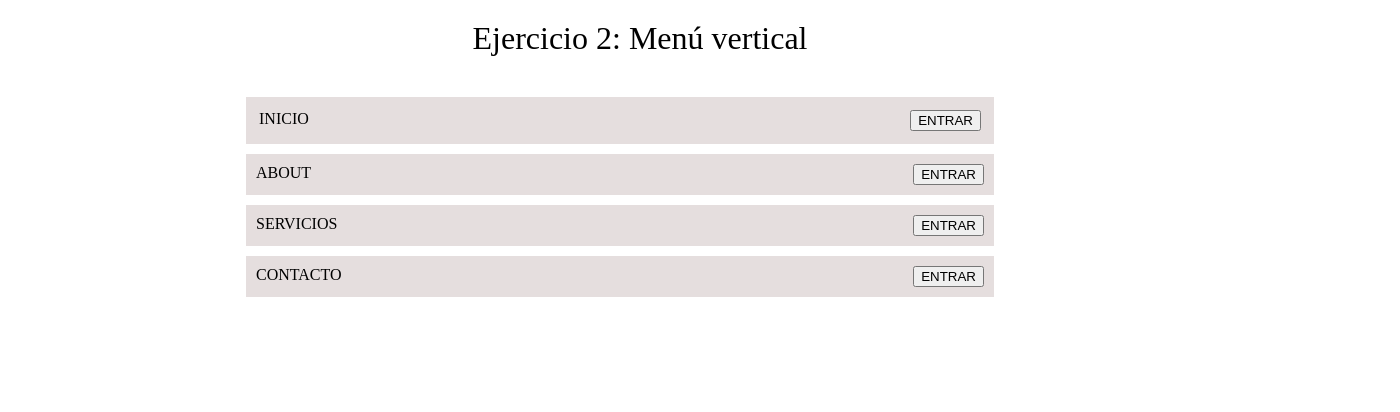
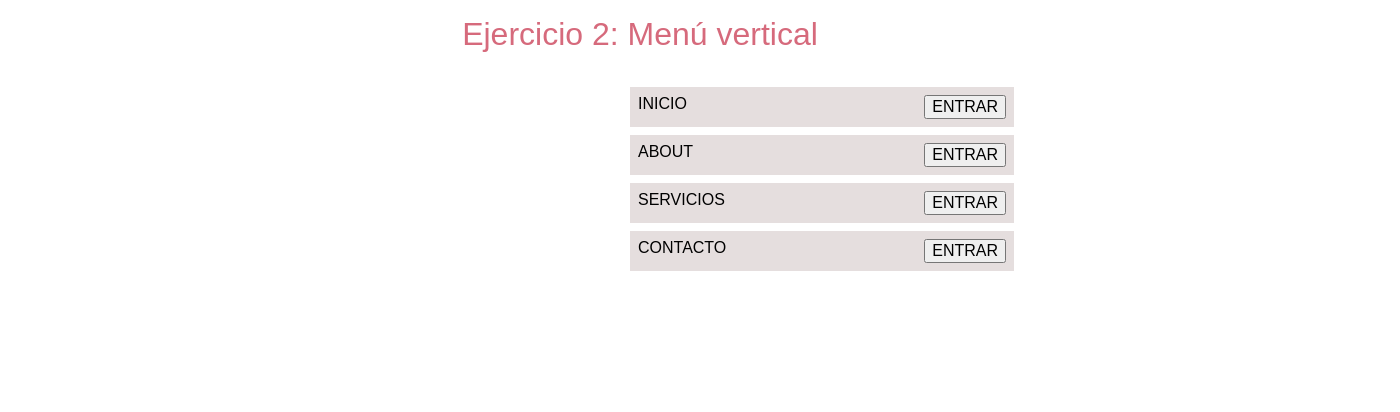
Before and after one commit to VeronicaRuizBautista/practicaConFlex, a plain HTML site: page index.html in a window 1280 px wide. Shown: the whole page, 1400 px wide, since content can reach past the window. Drawn offline with Linux system fonts and the light colour scheme.

Commit message:
feat: :zap: Detalles de apariencia
Se realizaron cambios ala pariencia para mejorar la similitud con la imgen de ejemplo

```diff
--- a/css/style.css
+++ b/css/style.css
@@ -1,35 +1,43 @@
 @import url(variables.css);
 * {
-    margin: 10px;
+    font-family: sans-serif;
+    font-size:medium;
+    margin: 8px;
 }
 .titulo {
     display: flex;
     justify-content: center;
     font-size: xx-large;
+    font-family: Arial, Helvetica, sans-serif;
+    color: var(--color-titulo);
 }
 .container {
     position:absolute;
-    right: 20%;
+    right: -10%;
     width: 60%;
+    height: 40%;
     padding: 10px;
 }
 .fila1 {
-    padding: 3px;
+    width: 50%;
     background-color: var(--color-container);
     display: flex;
     justify-content: space-between;
 }
 .fila2 {
+    width: 50%;
     background-color: var(--color-container);
     display: flex;
     justify-content: space-between;
 }
 .fila3 {
+    width: 50%;
     background-color: var(--color-container);
     display: flex;
     justify-content: space-between;
 }
 .fila4 {
+    width: 50%;
     background-color: var(--color-container);
     display: flex;
     justify-content: space-between;
--- a/css/variables.css
+++ b/css/variables.css
@@ -1,3 +1,4 @@
 :root{
+    --color-titulo: rgb(214, 106, 124);
     --color-container: rgb(229, 222, 222);
 }
```
